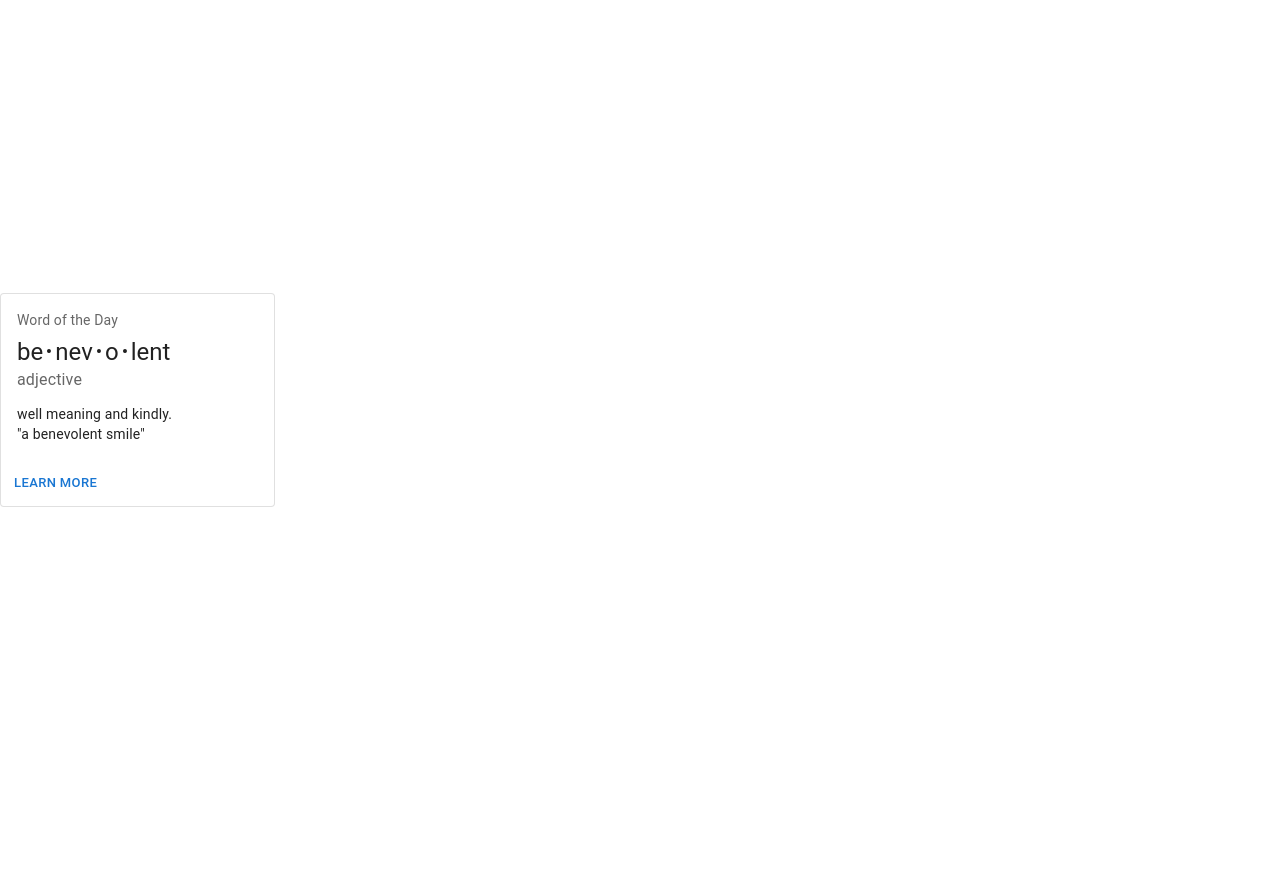
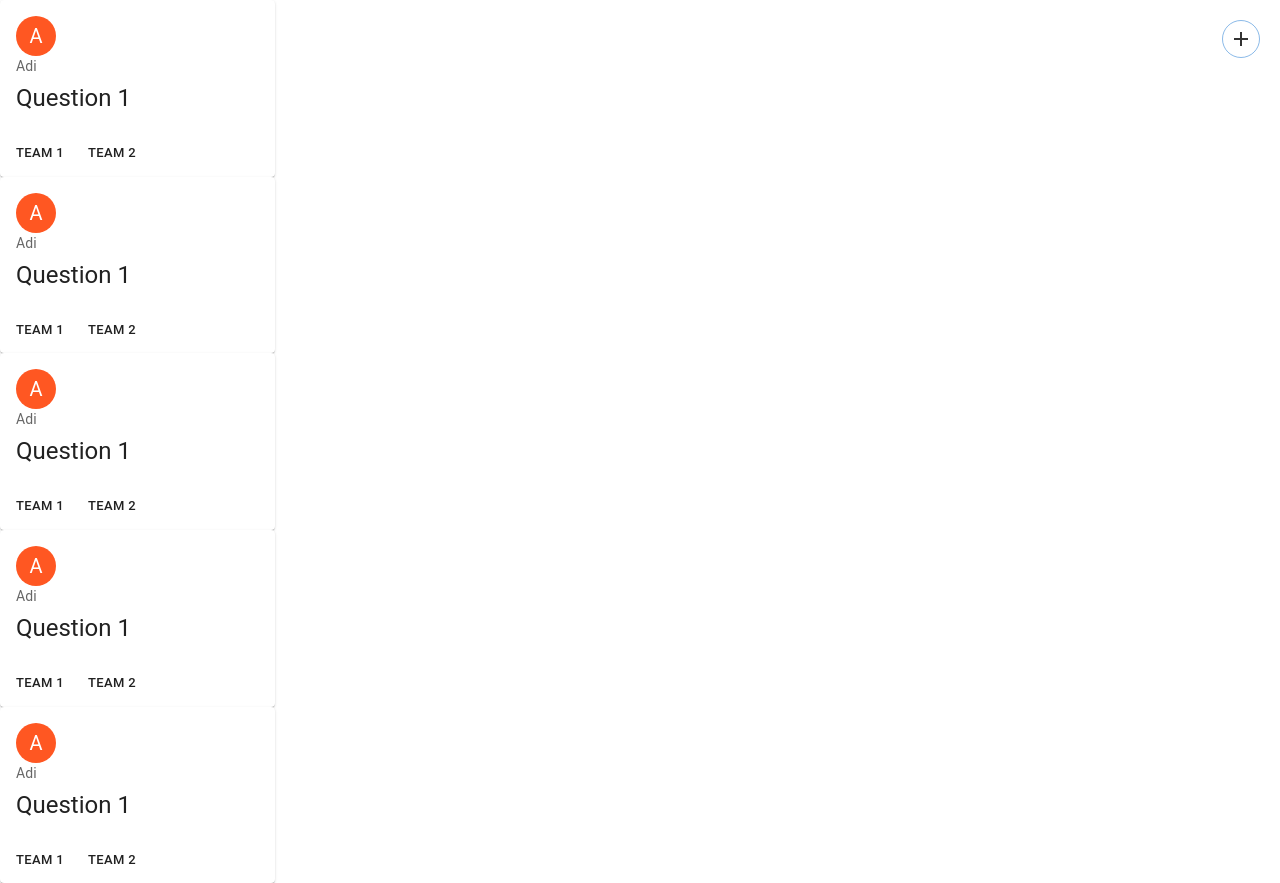
Before and after one commit to adnankarim2121/FlipFlop, a React (Vite) app in the folder FlipFlopWeb/: page / in a window 1280 px wide. Before the commit the page ends 800 px from the top, so only its background shows below. Built offline with nearby package versions, Linux system fonts and the light colour scheme.

Commit message:
Started adding card layout; team color switches, all frontend stuff

```diff
--- a/FlipFlopWeb/package.json
+++ b/FlipFlopWeb/package.json
@@ -11,7 +11,8 @@
   },
   "dependencies": {
     "@emotion/react": "^11.11.4",
-    "@emotion/styled": "^11.11.0",
+    "@emotion/styled": "^11.11.5",
+    "@mui/icons-material": "^5.15.14",
     "@mui/material": "^5.15.14",
     "react": "^18.2.0",
     "react-dom": "^18.2.0"
--- /dev/null
+++ b/FlipFlopWeb/src/Components/HomePage.tsx
@@ -0,0 +1,64 @@
+import Button from '@mui/material/Button';
+import { useEffect, useState } from "react";
+import { UserCardDetails } from "../Interfaces/UserCardDetails";
+import UserCard from './UserCard';
+import AddIcon from '@mui/icons-material/Add';
+function HomePage()
+{
+    const [newCards, setNewCards] = useState<UserCardDetails[]>([])
+
+    const populateCards = () =>
+    {
+        //loop and set random questions, usernames, etc.
+        const userCardHolder: UserCardDetails[] = []
+        for (var i = 0; i < 5; i++)
+        {
+            var userCardDetails: UserCardDetails =
+            {
+                index: i,
+                userName: "Adi",
+                title: "Question 1"
+            }
+            userCardHolder.push(userCardDetails)
+        }
+
+        setNewCards([...newCards, ...userCardHolder])
+    }
+
+      useEffect (()=>
+      {
+        populateCards()
+      }, [])
+
+      return (
+        <div style={{ position: 'relative', minHeight: '100vh' }}>
+            <>
+                {newCards.map((userCard, index) => (
+                    <UserCard key={index} userName={userCard.userName} title={userCard.title}/>
+                ))}
+            </>
+            <div style={{
+                position: 'fixed',
+                top: '20px',
+                right: '20px',
+                zIndex: '1000', // Ensure it's above other content
+            }}>
+                <Button
+                    variant="outlined"
+                    style={{
+                        minWidth: 0,
+                        padding: '6px',
+                        borderRadius: '50%',
+                        fontSize: '1.5rem',
+                        lineHeight: '1',
+                        color: '#333',
+                    }}
+                >
+                   <AddIcon />
+                </Button>
+            </div>
+        </div>
+    );
+}
+
+export default HomePage
--- a/FlipFlopWeb/src/Components/UserCard.tsx
+++ b/FlipFlopWeb/src/Components/UserCard.tsx
@@ -1,50 +1,49 @@
-import * as React from 'react';
-import Box from '@mui/material/Box';
+import { UserCardDetails } from "../Interfaces/UserCardDetails"
+import { useState } from "react";
+import { FC } from 'react';
 import Card from '@mui/material/Card';
 import CardActions from '@mui/material/CardActions';
 import CardContent from '@mui/material/CardContent';
 import Button from '@mui/material/Button';
 import Typography from '@mui/material/Typography';
+import Avatar from '@mui/material/Avatar';
+import { deepOrange } from '@mui/material/colors';
 
-const bull = (
-  <Box
-    component="span"
-    sx={{ display: 'inline-block', mx: '2px', transform: 'scale(0.8)' }}
-  >
-    •
-  </Box>
-);
+const UserCard: FC<UserCardDetails> = ({index, userName, title}) =>
+{
+    const [selectedTeam, setSelectedTeam] = useState<number>(0);
 
-const card = (
-  <React.Fragment>
+    const handleTeamColor = (team:number) =>
+    {
+        setSelectedTeam(team);
+    }
+    return(
+        <Card key={index} sx={{ minWidth: 275 }}>
         <CardContent>
+            <Avatar sx={{ bgcolor: deepOrange[500] }}>{userName != null? userName[0] : ''}</Avatar>
             <Typography sx={{ fontSize: 14 }} color="text.secondary" gutterBottom>
-        Word of the Day
+                {userName}
             </Typography>
             <Typography variant="h5" component="div">
-        be{bull}nev{bull}o{bull}lent
-      </Typography>
-      <Typography sx={{ mb: 1.5 }} color="text.secondary">
-        adjective
-      </Typography>
-      <Typography variant="body2">
-        well meaning and kindly.
-        <br />
-        {'"a benevolent smile"'}
+                {title}
             </Typography>
         </CardContent>
         <CardActions>
-      <Button size="small">Learn More</Button>
+            <Button size="small"
+                style={{ color: selectedTeam === 1 ? 'green' : 'inherit' }}
+                onClick={() => handleTeamColor(1)}
+            >
+                Team 1
+            </Button>
+            <Button size="small"
+                style={{ color: selectedTeam === 2 ? 'green' : 'inherit' }}
+                onClick={() => handleTeamColor(2)}
+            >
+                Team 2
+            </Button>
         </CardActions>
-  </React.Fragment>
-);
-
-function UserCard() {
-  return (
-    <Box sx={{ minWidth: 275 }}>
-      <Card variant="outlined">{card}</Card>
-    </Box>
-  );
+    </Card>
+    )
 }
 
 export default UserCard
--- /dev/null
+++ b/FlipFlopWeb/src/Interfaces/UserCardDetails.tsx
@@ -0,0 +1,7 @@
+export interface UserCardDetails
+{
+    index?: number
+    userName?: string
+    title?: string
+
+}
--- a/FlipFlopWeb/src/main.tsx
+++ b/FlipFlopWeb/src/main.tsx
@@ -1,11 +1,10 @@
 import React from 'react'
 import ReactDOM from 'react-dom/client'
-import App from './App.tsx'
-import UserCard from './Components/UserCard.tsx'
+import HomePage from './Components/HomePage.tsx'
 import './index.css'
 
 ReactDOM.createRoot(document.getElementById('root')!).render(
   <React.StrictMode>
-    <UserCard />
+    <HomePage />
   </React.StrictMode>,
 )
```
Also changed, not shown: FlipFlopWeb/src/App.tsx (deleted, +0 -36 lines), 1 other file (tests, documents, lock files or other folders). Lines whose indentation alone changed are shown as unchanged.
